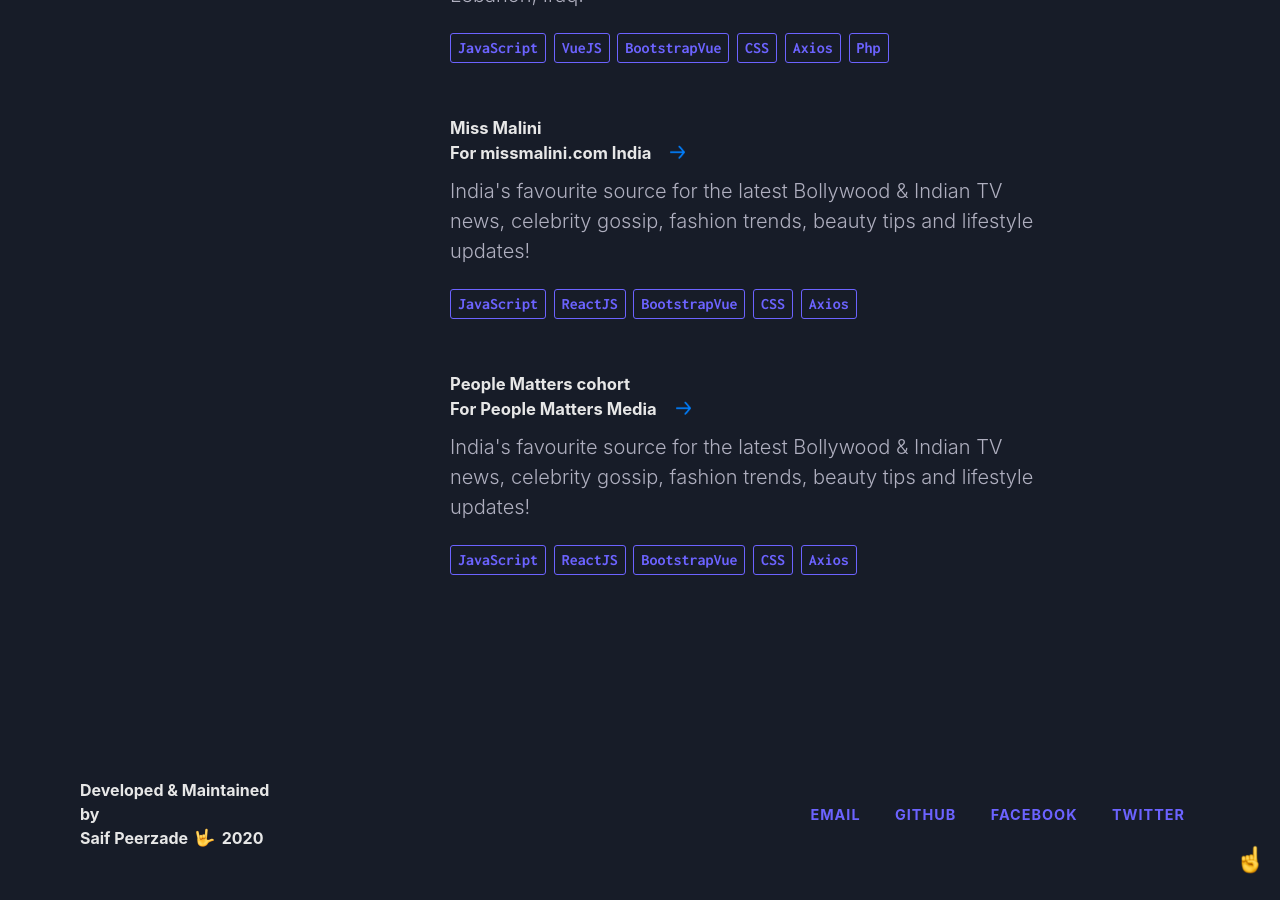
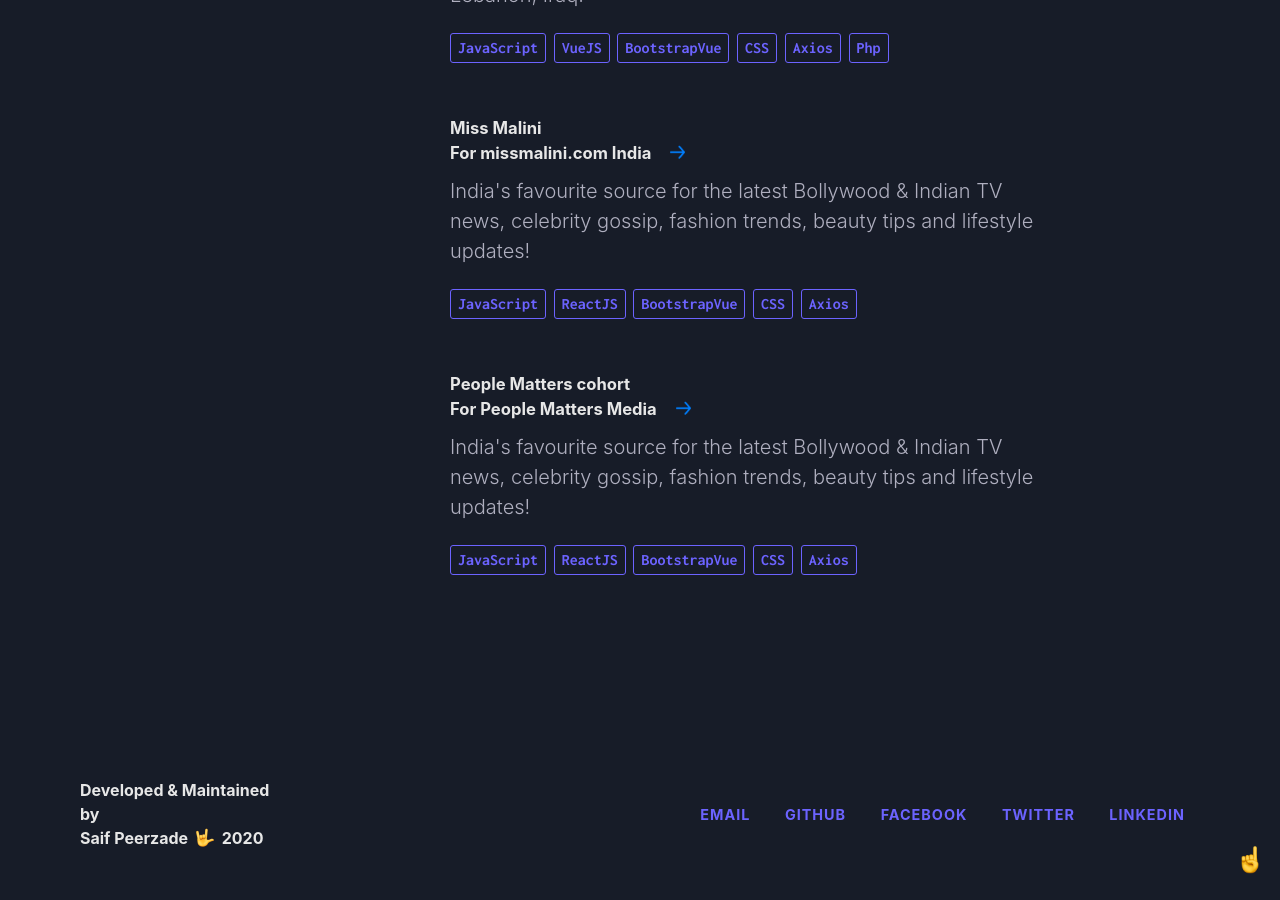
Before and after one commit to peerzadesaif/myportfolio-v1, a Jekyll site: the page built from index.html, in a window 1280 px wide and 900 px high, scrolled down 4617 px. Built offline with Jekyll 4.4.1, drawn with Linux system fonts in a browser that asks for light colours; nearby versions of some CDN libraries.

Commit message:
Updated the social links with new name

```diff
--- a/_config.yml
+++ b/_config.yml
@@ -11,16 +11,18 @@
 cover: https://sayeaf.me/assets/metaimage.png
 resume: https://sayeaf.me/assets/Resume_me.pdf
 twitter_username: saifpirjade
-github_username:  saifpirjade
+github_username: saifpirjade
 social:
   - title: email
     url: mailto:saif.pirjade@gmail.com
   - title: github
-    url: https://github.com/saifpirjade
+    url: https://github.com/peerzadesaif
   - title: facebook
-    url: https://www.facebook.com/saif.pirjade
+    url: https://www.facebook.com/peerzade.saif
   - title: twitter
-    url: https://twitter.com/saifpirjade
+    url: https://twitter.com/peerzadesaif
+  - title: linkedin
+    url: https://www.linkedin.com/in/peerzadesaif/
 
 # Build settings
 theme: minima
@@ -44,6 +46,6 @@
   - Gemfile
   - Gemfile.lock
   - node_modules/
-  - '*.gemspec'
-  - 'README.md'
-  - 'package.json'
+  - "*.gemspec"
+  - "README.md"
+  - "package.json"
```
Also changed, not shown: 2 other files.
